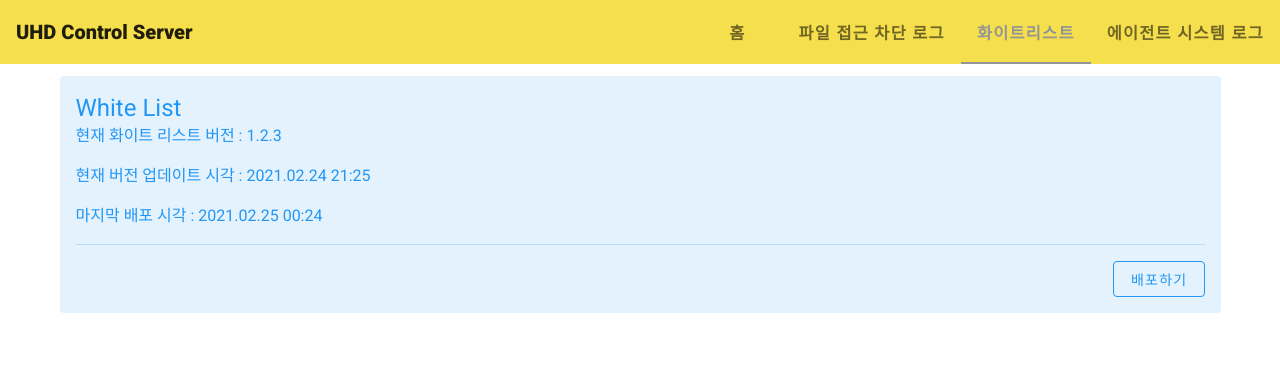
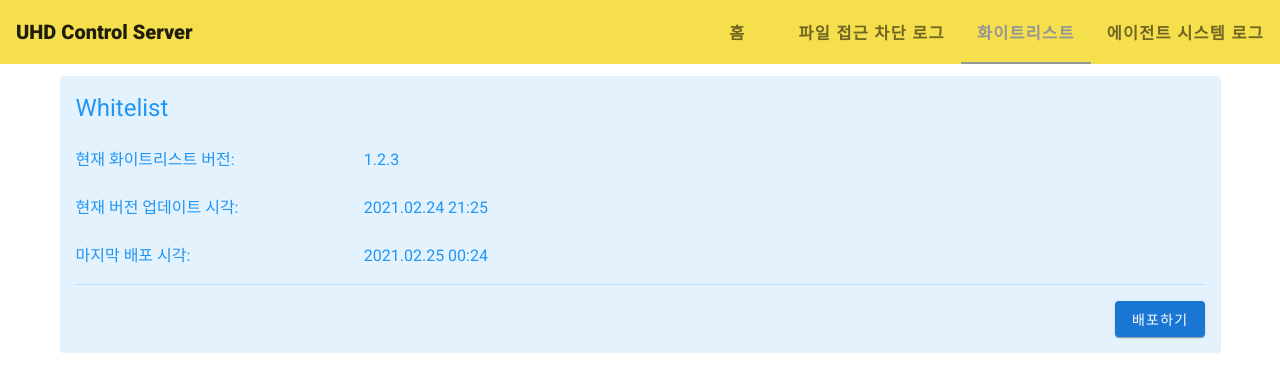
Before and after one commit to UHD-TERUTEN/UHDControlServer, a Nuxt app in the folder ClientApp/: page /Whitelist in a window 1280 px wide. Shown: the top 392 px of the page. Built offline with nearby package versions, Linux system fonts and the light colour scheme.

Commit message:
코드 정리 - 불필요한 DOM 삭제 - 변수이름 백엔드와  통일 - 스타일 통일 등

```diff
--- a/ClientApp/pages/Whitelist.vue
+++ b/ClientApp/pages/Whitelist.vue
@@ -1,31 +1,28 @@
 <template>
-    <div id="app">
-        <v-app id="inspire">
-            <div>
   <v-alert text color="info">
-                    <h3 class="headline">
-                        White List
-                    </h3>
-                    <td v-for='info in object'
-                    :key='info.name'></td>
-                    <div>
-                        <p> 현재 화이트 리스트 버전 : {{object.CurVer}}</p>
-                        <p> 현재 버전 업데이트 시각 : {{object.VerUT}}</p>
-                        <p> 마지막 배포 시각 : {{object.LastSpreadT}}</p>
-                    </div>
-                    <v-divider class="my-4 info" style="opacity: 0.22"></v-divider>
+    <v-row>
+      <v-col><h3 class="headline">Whitelist</h3></v-col>
+    </v-row>
+    <v-row>
+      <v-col cols="3">현재 화이트리스트 버전: </v-col>
+      <v-col>{{ object.version }}</v-col>
+    </v-row>
+    <v-row>
+      <v-col cols="3">현재 버전 업데이트 시각: </v-col>
+      <v-col>{{ object.lastUpdated }}</v-col>
+    </v-row>
+    <v-row>
+      <v-col cols="3">마지막 배포 시각: </v-col>
+      <v-col>{{ object.lastDistributed }}</v-col>
+    </v-row>
+    <v-divider class="my-4 info" style="opacity: 0.22" />
     <v-row align="center" no-gutters>
-                    <v-spacer></v-spacer>
+      <v-spacer />
       <v-col class="shrink">
-                    <v-btn color="info" outlined>
-                        배포하기
-                    </v-btn>
+        <v-btn color="primary" elevation="1"> 배포하기 </v-btn>
       </v-col>
     </v-row>
   </v-alert>
-            </div>
-        </v-app>
-    </div>
 </template>
 
 <style>
@@ -33,15 +30,14 @@
 
 <script>
 export default {
-  data () {
+  data() {
     return {
       object: {
-            CurVer : "1.2.3",
-            VerUT : "2021.02.24 21:25",
-            LastSpreadT : "2021.02.25 00:24"
-        }
-
-    }
-  }
-}
+        version: "1.2.3",
+        lastUpdated: "2021.02.24 21:25",
+        lastDistributed: "2021.02.25 00:24",
+      },
+    };
+  },
+};
 </script>
```
Lines whose indentation alone changed are shown as unchanged.
